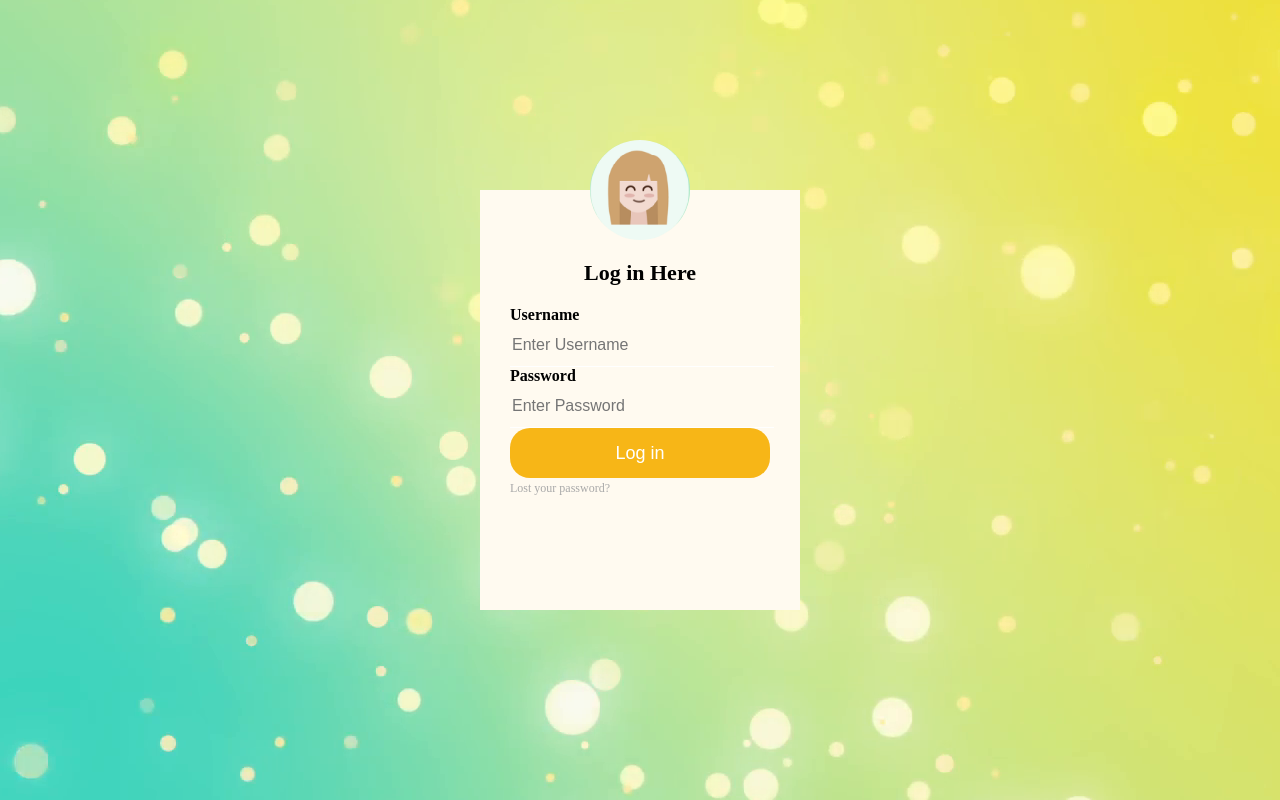
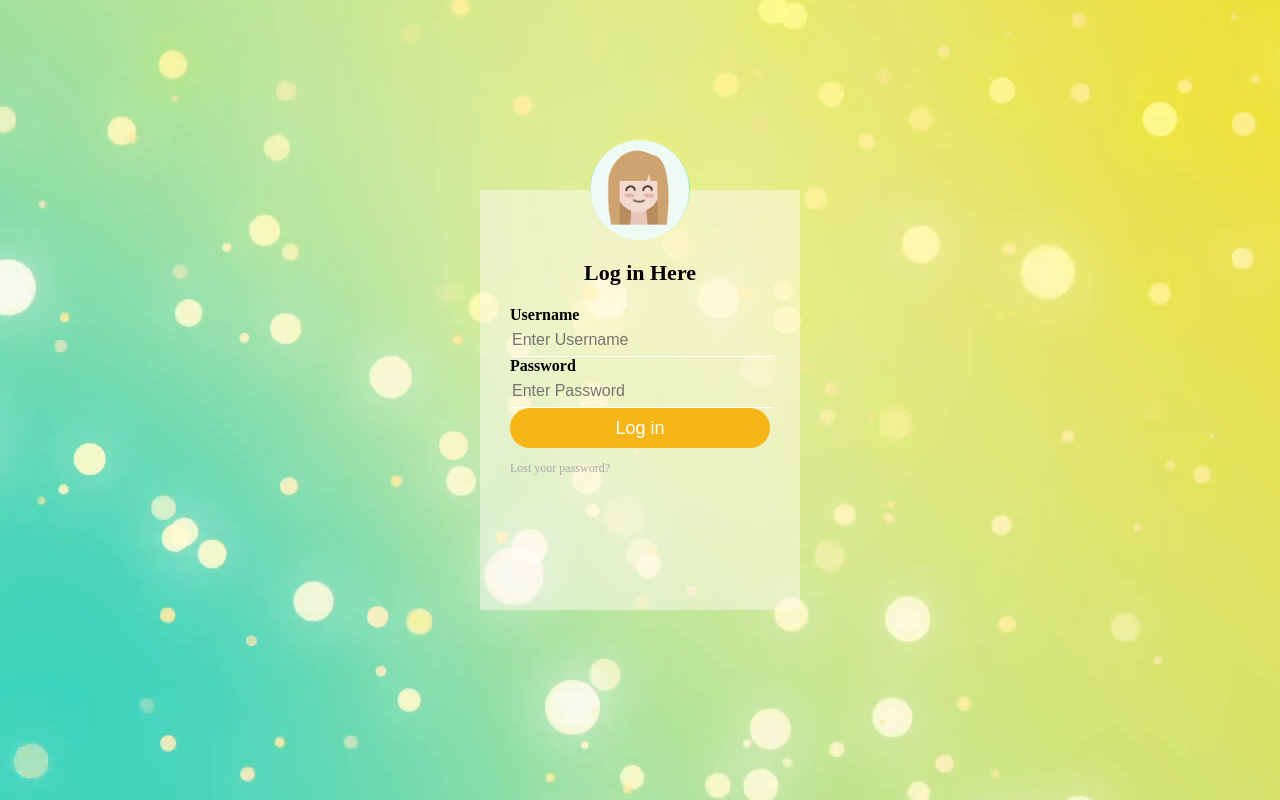
Before and after one commit to Laboratoria/cdmx-2018-06-bc-core-am-data-dashboard, a website: page src/index.html in a window 1280 px wide. Drawn offline with Linux system fonts and the light colour scheme; a web font is replaced by a local one.

Commit message:
Log in box con transparencia y centrado

```diff
--- a/src/style.css
+++ b/src/style.css
@@ -14,13 +14,14 @@ body{
   font-style: 'Poor Story', cursive;
   width: 320px;
   height: 420px;
-  background: #fffaf0;
+  background: rgba(255, 250, 240, 0.5);
   color: #000000;
   top: 50%;
   left: 50%;
   position: absolute;
   transform: translate(-50%,-50%);
   box-sizing: border-box;
+  background-blend-mode: lighten;
   padding: 70px 30px;
 }
 
@@ -58,34 +59,35 @@ h1{
     border-bottom: 1px solid #fff;
     background: transparent;
     outline: none;
-    height: 40px;
+    height: 30px;
     color: #fff;
     font-size: 16px;
     font-style: 'Poor Story', cursive;
-}
+  }
 
 .loginbox input[type="submit"]{
     border: none;
     outline: none;
-    height: 50px;
+    height: 40px;
     background: #f7b617;
     color: #fff;
     font-size: 18px;
     border-radius: 20px;
     font-style: 'Poor Story', cursive;
-}
+    }
 
 .loginbox input[type="submit"]:hover{
     cursor: pointer;
     background: #daa520;
     color: #000;
     font-style: 'Poor Story', cursive;
+
 }
 
 .loginbox a{
   text-decoration: none;
   font-size: 12px;
-  line-height: 20px;
+  line-height: 40px;
   color: darkgrey;
   font-style: 'Poor Story', cursive;
 }
```
